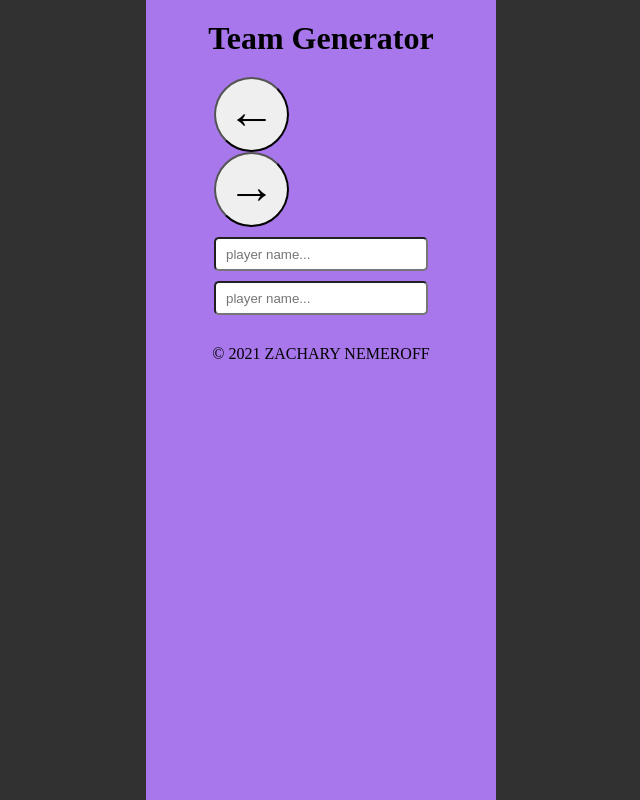
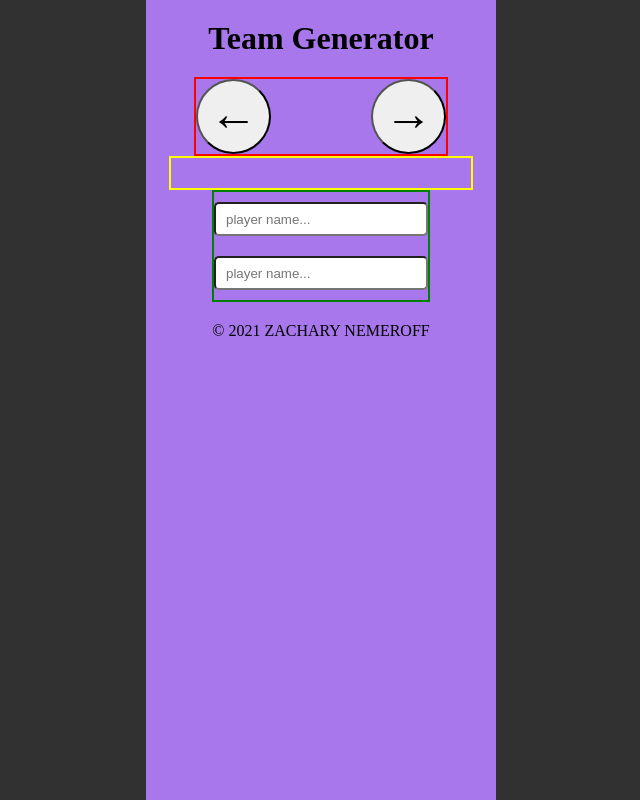
Before and after one commit to ZaneMeroff/team_gen, a Vue app: page /enterNames in a window 1280 px wide. Shown: the whole page, without its empty margins (319-959 px from the left). Built offline with nearby package versions, Linux system fonts and the light colour scheme.

Commit message:
Add style divs for EnterNames.vue

```diff
--- a/src/views/EnterNames.vue
+++ b/src/views/EnterNames.vue
@@ -1,5 +1,7 @@
 <template>
-  <div>
+  <div class="enter-names-container">
+
+    <div class="nav-btn-container">
 
       <router-link class="router-link" to="/">
         <ArrowBtn :arrowDirection="'left'"/>
@@ -9,14 +11,20 @@
         <ArrowBtn :arrowDirection="'right'"/>
       </div>
 
+    </div>
+
+    <div class="err-msg">
       <p v-if="showErr">Please enter a name for every player</p>
+    </div>
 
+    <div class="name-inputs-container">
       <NameInput
         v-for="(player, index) in playerList"
         :key="index"
         :id="index"
         :playerName="player"
       />
+    </div>
 
   </div>
 </template>
@@ -65,4 +73,17 @@
 
 <style scoped>
 
+  .name-inputs-container {
+    border: 2px solid green;
+    display: flex;
+    flex-direction: column;
+    align-items: center;
+  }
+
+  .enter-names-container {
+    display: flex;
+    flex-direction: column;
+    align-items: center;
+  }
+
 </style>
```
Lines whose indentation alone changed are shown as unchanged.
